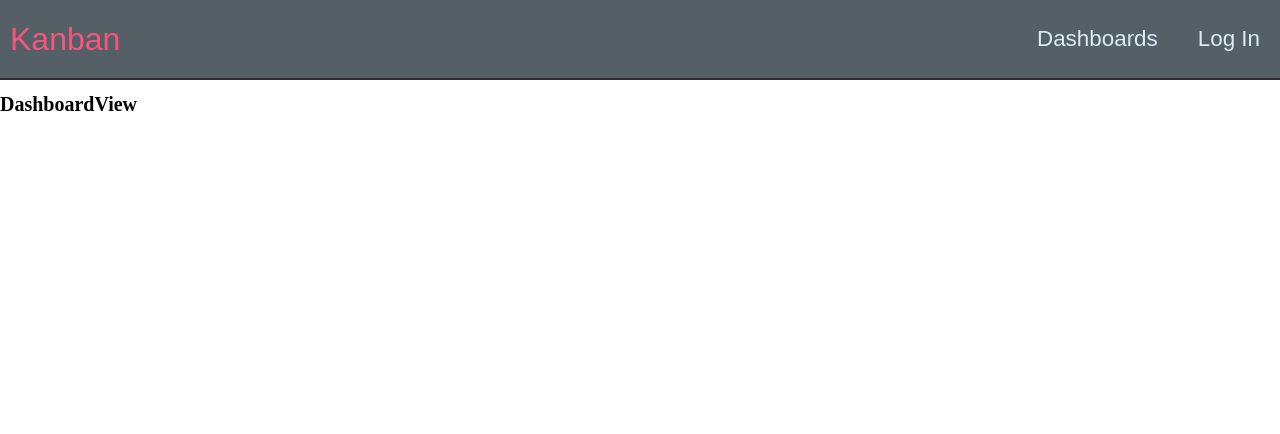
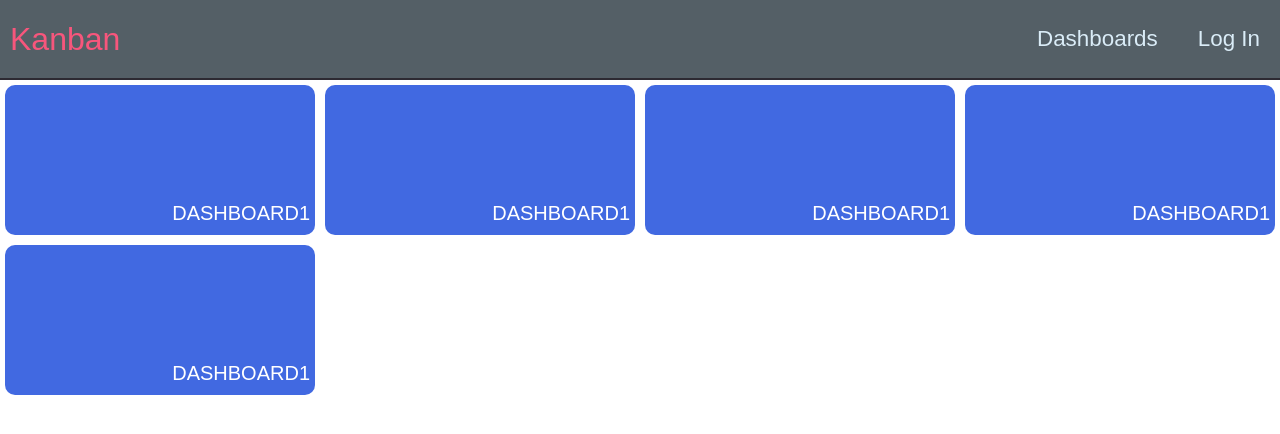
Before and after one commit to Paaka/TypeScriptProject, a React (Create React App) app in the folder project/: page /Dashboards in a window 1280 px wide. Shown: the top 434 px of the page. Built offline with nearby package versions, Linux system fonts and the light colour scheme.

Commit message:
Fixed list height bug

```diff
--- /dev/null
+++ b/project/src/components/molecules/SingleItems/DashboardItem.tsx
@@ -0,0 +1,38 @@
+import React, { FC } from 'react';
+import styled from 'styled-components';
+
+interface IDashboardItem {
+    children: string;
+}
+
+const Wrapper = styled.div`
+    display: flex;
+    align-items: flex-end;
+    justify-content: flex-end;
+    background-color: royalblue;
+    height: 150px;
+    padding: 10px 5px;
+    margin: 5px;
+    border-radius: 10px;
+    cursor: pointer;
+`;
+
+const StyledHeading = styled.h3`
+    font-family: Arial, Helvetica, sans-serif;
+    color: white;
+    font-size: 20px;
+    padding: 0px;
+    margin: 0px;
+    text-transform: uppercase;
+    font-weight: 300;
+`;
+
+const DashboardItem: FC<IDashboardItem> = (props) => {
+    return (
+        <Wrapper>
+            <StyledHeading>{props.children}</StyledHeading>
+        </Wrapper>
+    );
+};
+
+export default DashboardItem;
--- a/project/src/components/organisms/ListItem.tsx
+++ b/project/src/components/organisms/ListItem.tsx
@@ -19,18 +19,25 @@ import ButtonIcon from '../atoms/Buttons/ButtonIcon';
 interface IListItem {
     list: IList;
 }
+interface IHeightWrapper {
+    height: number;
+}
 
 interface IWrapper {
     numberOfItems: number;
 }
 
-const Wrapper = styled.div`
+const Wrapper = styled.div<IHeightWrapper>`
     display: flex;
     flex-direction: column;
     background-color: ${allColors.light};
     padding: 10px;
     margin: 10px;
     border-radius: 5px;
+    height: ${(props) => props.height + 'vh'};
+    max-height: 85vh;
+    transition: height 0.2s;
+    overflow: none;
 `;
 
 const SecondWrapper = styled.div<IWrapper>`
@@ -69,8 +76,13 @@ const ListItem: FC<IListItem> = (props) => {
         dispatch(deleteList(props.list.ID));
     };
 
+    const calculateHeight = () => {
+        const numOfItems = myNotes.length * 7;
+        return 28 + numOfItems;
+    };
+
     return (
-        <Wrapper>
+        <Wrapper height={calculateHeight()}>
             <InputWrapper>
                 <MainInput
                     width={70}
--- a/project/src/views/DashboardView.tsx
+++ b/project/src/views/DashboardView.tsx
@@ -1,12 +1,26 @@
 import React, { FC } from 'react';
+
 import MainTemplate from '../templates/MainTemplate';
+import DashboardItem from '../components/molecules/SingleItems/DashboardItem';
+import styled from 'styled-components';
 
 interface IDashboardView {}
+
+const Wrapper = styled.div`
+    display: grid;
+    grid-template-columns: repeat(4, 1fr);
+`;
 
 const DashboardView: FC<IDashboardView> = () => {
     return (
         <MainTemplate>
-            <h1>DashboardView</h1>
+            <Wrapper>
+                <DashboardItem>Dashboard1</DashboardItem>
+                <DashboardItem>Dashboard1</DashboardItem>
+                <DashboardItem>Dashboard1</DashboardItem>
+                <DashboardItem>Dashboard1</DashboardItem>
+                <DashboardItem>Dashboard1</DashboardItem>
+            </Wrapper>
         </MainTemplate>
     );
 };
```
